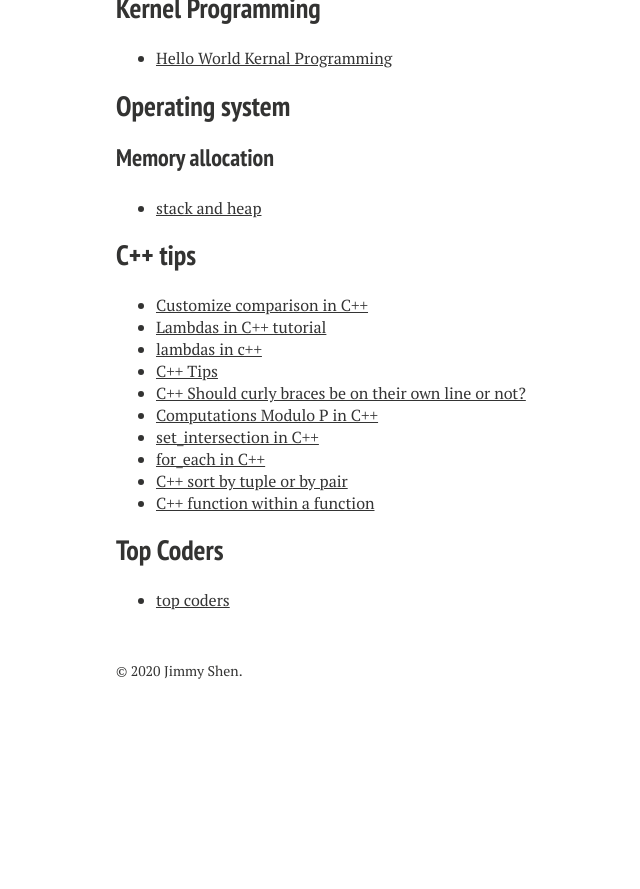
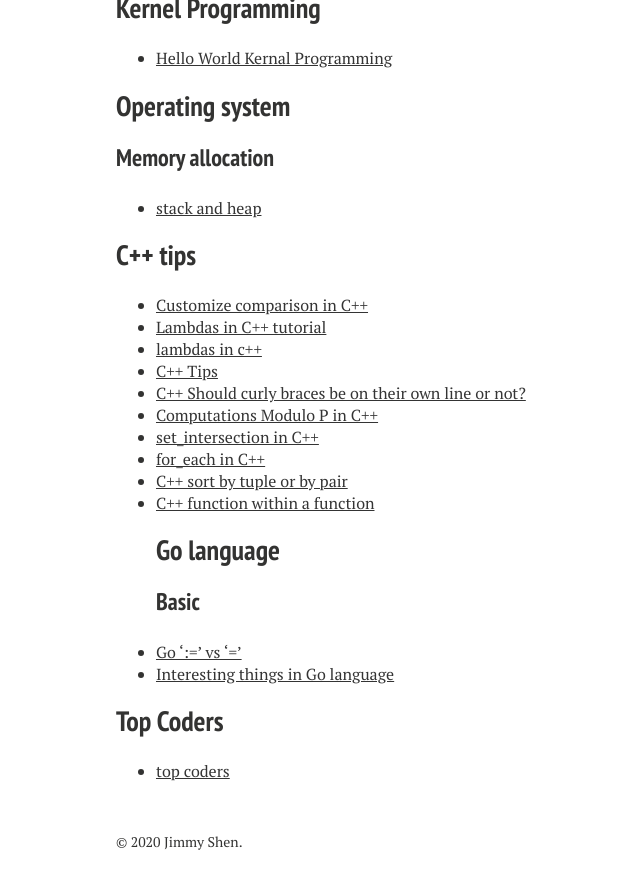
Before and after one commit to xiaokeshen/xiaokeshen.github.io, a Jekyll site: the page built from blog/index.md, in a window 1280 px wide and 900 px high, scrolled down 9541 px. Shown: the top 889 px of the window, without its empty margins (204-844 px from the left). Built offline with Jekyll 4.4.1, drawn with Linux system fonts in a browser that asks for light colours; nearby versions of some CDN libraries; before the commit the page ends 10270 px from its top, so only the background shows below that.

Commit message:
add articles related to go

```diff
--- a/blog/index.md
+++ b/blog/index.md
@@ -329,6 +329,11 @@ My 'Serious' coding got started since I became a student as a Computer Science M
 - [for_each in C++](https://medium.com/@jim.morris.shen/c-for-each-d4c4244b6ac9?sk=2145f78d07fadfc4305d7d601dd2be7f)
 - [C++ sort by tuple or by pair](https://medium.com/@jim.morris.shen/c-sort-by-tuple-or-by-pair-int-pair-int-int-6a81e8e2e882?sk=a56c70ae2a1658af192a84ce91dcdeeb)
 - [C++ function within a function](https://medium.com/@jim.morris.shen/c-function-within-a-function-ccccacbafcd0?sk=509c21d15b810596bcf15939dc976843)
+## Go language
+### Basic
+- [Go ‘:=’ vs ‘=’](https://medium.com/@jim.morris.shen/go-vs-3fb08c915a30?source=friends_link&sk=636211c483650a2aaa970910f233b0c9)
+- [Interesting things in Go language](https://medium.com/@jim.morris.shen/interesting-things-in-go-language-a9d47895425a?source=friends_link&sk=abc1d47a66b29b9541b9e3b4b41482f3)
+
 
 ## Top Coders
 - [top coders](https://medium.com/@jim.morris.shen/top-coders-c4aa2ffd5544?source=friends_link&sk=64ee99ca78b5b93ab464abd2b6cf87cd)
```
